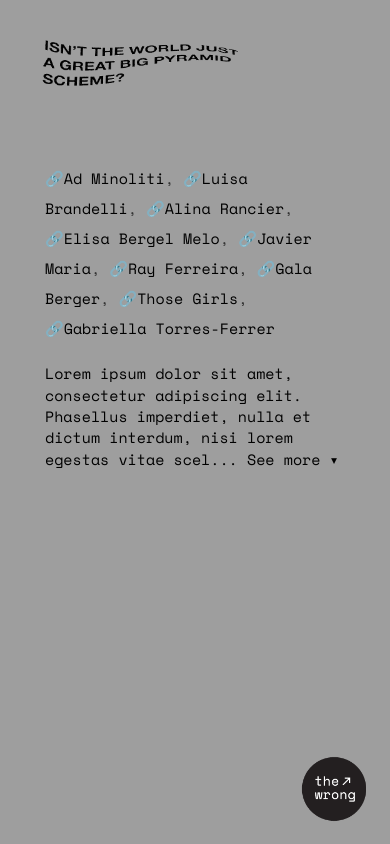
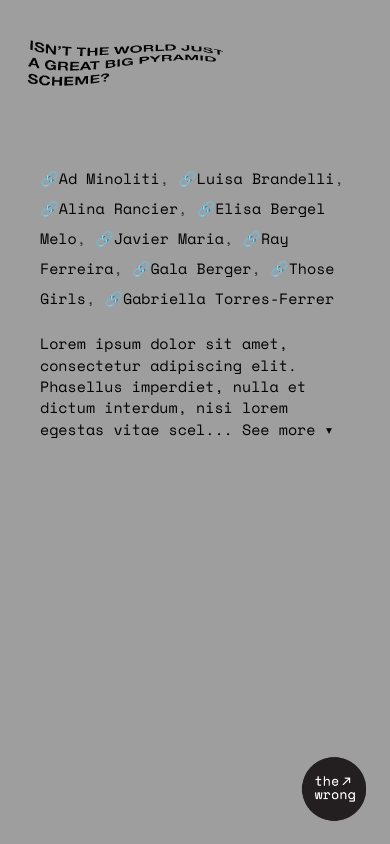
Before and after one commit to itwjagbps/itwjagbps, a PHP site: page / in a window 390 px wide. Run offline with PHP 8.4, Linux system fonts and the light colour scheme.

Commit message:
Update style.css

```diff
--- a/css/style.css
+++ b/css/style.css
@@ -19,7 +19,7 @@ canvas { width: 100vw; height: 100vh; display: block; position: fixed; z-index:
    .tit img {
   position: relative;
   margin: 3rem;
-  margin-left: 30px;
+  margin-left: 15px;
   width: 22rem;
  }
 }
@@ -165,7 +165,7 @@ a:visited {
   .artist-list {
     font-size: 1.5rem !important;
     padding-top: 35px;
-    padding-left: 15px;
+    padding-left: 10px;
     padding-right: 30px;
     margin-bottom: 20px;
     line-height: 3rem !important;
@@ -173,7 +173,7 @@ a:visited {
 
   p {
   font-size: 1.5rem !important;
-   padding-left: 15px;
+   padding-left: 10px;
    padding-right: 30px;
    margin-bottom: 10px;
   line-height: auto !important;
```
